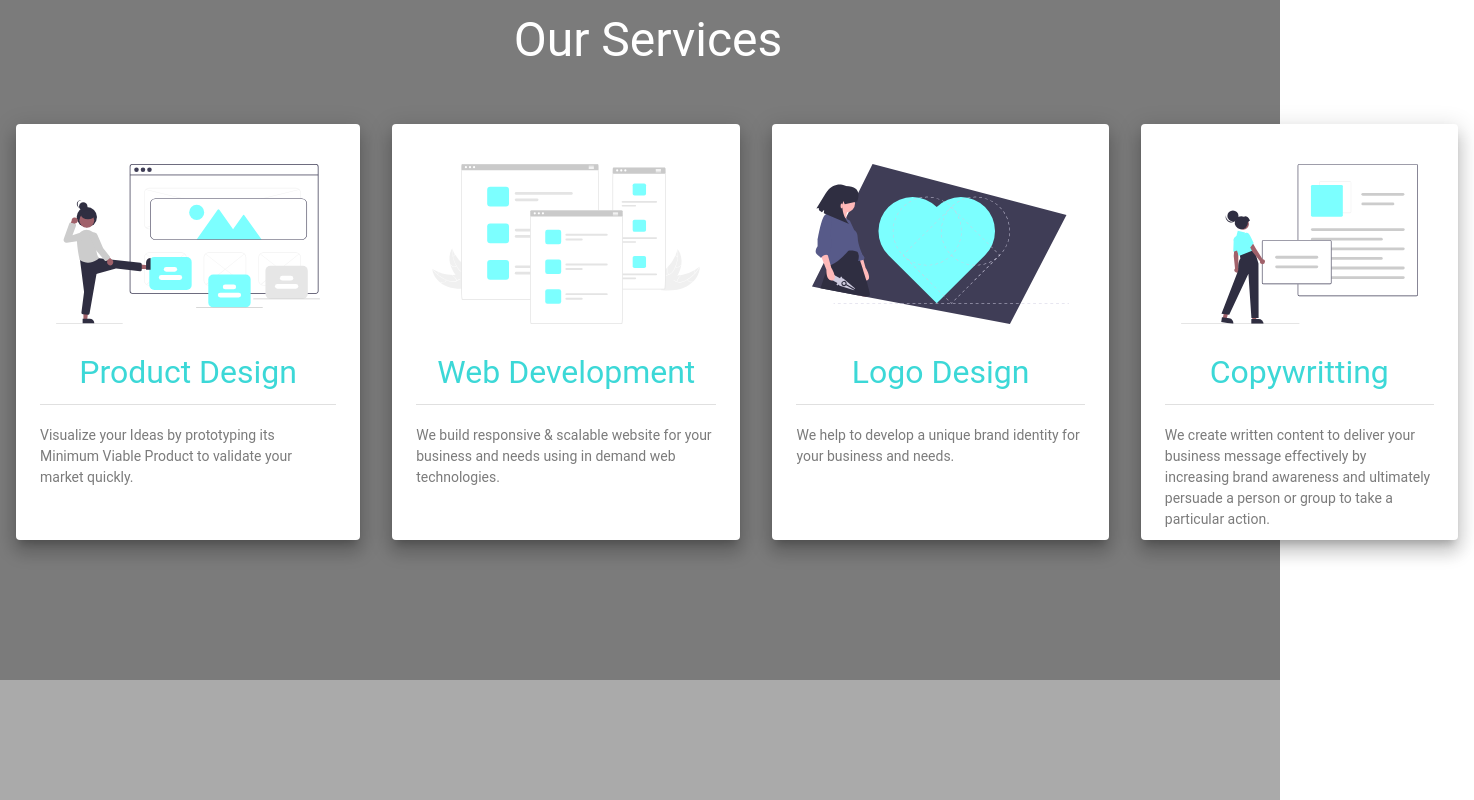
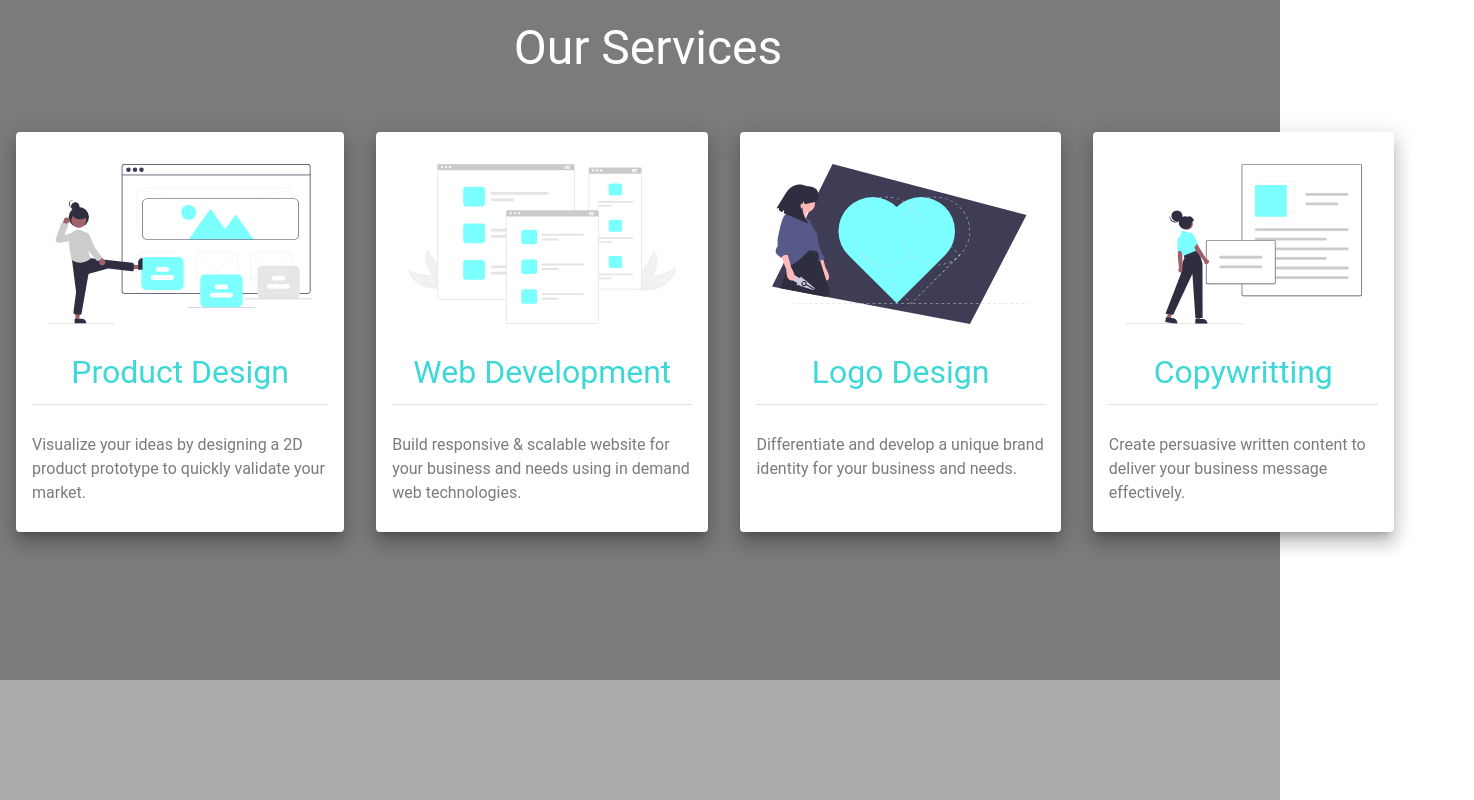
Before and after one commit to PrunesLand/scale-up, a React (Create React App) app: page / in a window 1280 px wide. Shown: the part 1800-2600 px from the top of the page, 1474 px wide, since content can reach past the window. Built offline with nearby package versions, Linux system fonts and the light colour scheme; a web font is replaced by a local one.

Commit message:
offering fix

```diff
--- a/src/Components/Offerings/Offerings.js
+++ b/src/Components/Offerings/Offerings.js
@@ -23,7 +23,6 @@ const Offerings = () => {
                                     <Typography className={classes.cardTitle}>{item.title}</Typography>
                                     <Divider />
                                     <br />
-
                                     <Typography className={classes.cardDesc}>{item.description}</Typography>
                                 </CardContent>
                             </Paper>
--- a/src/Components/Offerings/items.js
+++ b/src/Components/Offerings/items.js
@@ -6,28 +6,28 @@ export const items = [
     {
         id: 1,
         title: 'Product Design',
-        description: 'Visualize your Ideas by prototyping its Minimum Viable Product to validate your market quickly.',
+        description: 'Visualize your ideas by designing a 2D product prototype to quickly validate your market.',
         image: webDesign,
         alt: 'Web Designing'
     },
     {
         id: 2,
         title: 'Web Development',
-        description: 'We build responsive & scalable website for your business and needs using in demand web technologies.',
+        description: 'Build responsive & scalable website for your business and needs using in demand web technologies.',
         image: webDev,
         alt: 'Web Developing'
     },
     {
         id: 3,
         title: 'Logo Design',
-        description: 'We help to develop a unique brand identity for your business and needs.',
+        description: 'Differentiate and develop a unique brand identity for your business and needs.',
         image: graphicDesign,
         alt: 'Graphic Design'
     },
     {
         id: 4,
         title: 'Copywritting',
-        description: 'We create written content to deliver your business message effectively by increasing brand awareness and ultimately persuade a person or group to take a particular action.',
+        description: 'Create persuasive written content to deliver your business message effectively.',
         image: typewritting,
         alt: 'Copywritting'
     },
--- a/src/Components/Offerings/styles.js
+++ b/src/Components/Offerings/styles.js
@@ -7,13 +7,13 @@ export const styles = makeStyles((theme) => ({
         flexDirection: 'column',
         textAlign: 'center',
         justifyContent: 'center',
-        [theme.breakpoints.up('md')]: {
+        [theme.breakpoints.up('lg')]: {
             height: '100vh'
         },
         background: theme.palette.secondary.dark
     },
     card: {
-        padding: theme.spacing(1),
+
         background: theme.palette.common.white,
         minHeight: theme.spacing(50),
         maxHeight: theme.spacing(50),
@@ -25,7 +25,7 @@ export const styles = makeStyles((theme) => ({
         justifyContent: 'space-around',
         alignItems: 'center',
 
-        [theme.breakpoints.up('md')]: {
+        [theme.breakpoints.up('lg')]: {
             flexDirection: 'row',
         }
     },
@@ -63,8 +63,10 @@ export const styles = makeStyles((theme) => ({
     cardDesc: {
         color: theme.palette.secondary.dark,
         alignText: 'left',
+        paddingTop: theme.spacing(1),
+        fontSize: theme.typography.body1.fontSize,
         [theme.breakpoints.up('md')]: {
-            fontSize: theme.typography.body2.fontSize
+            fontSize: theme.spacing(2),
         },
 
     },
```
